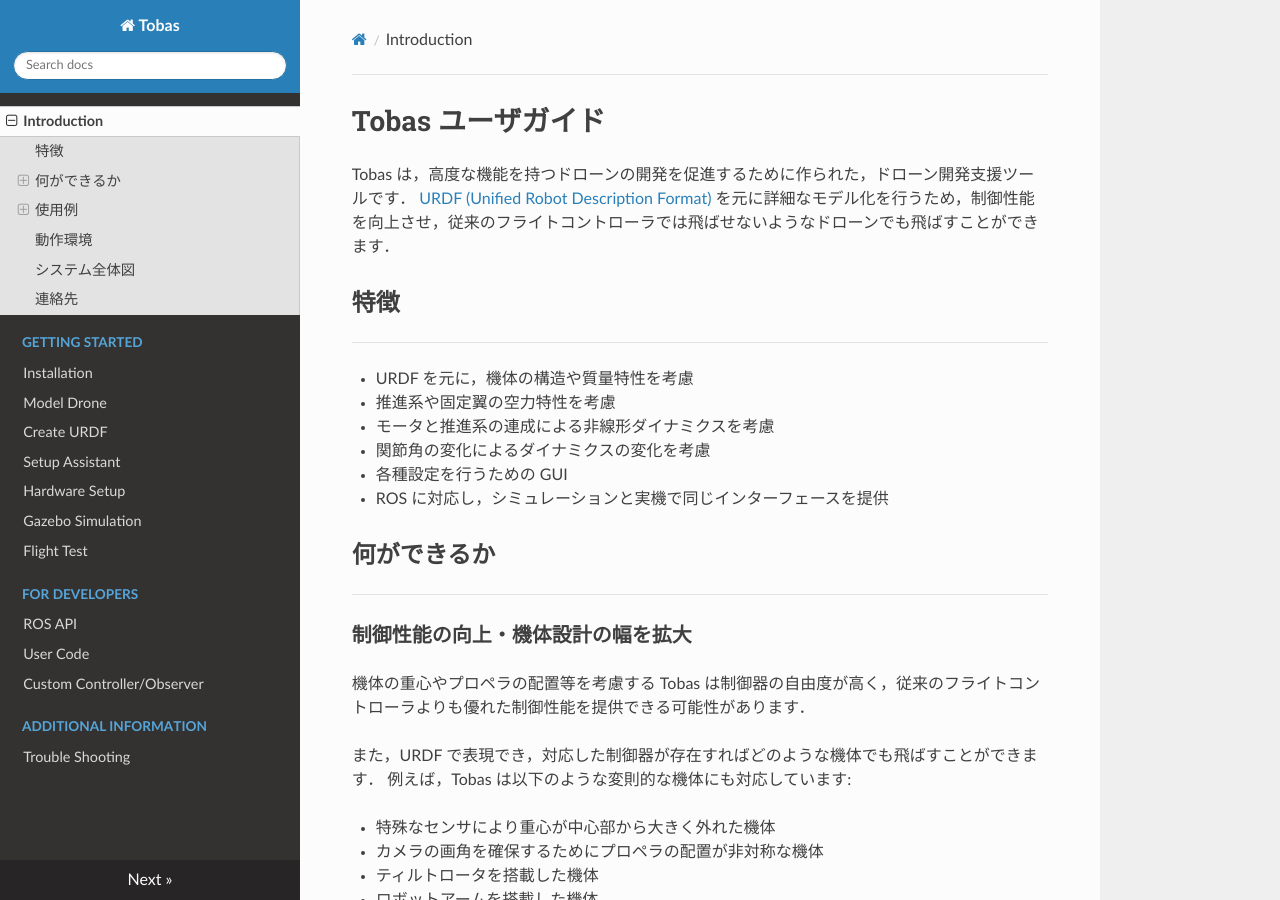
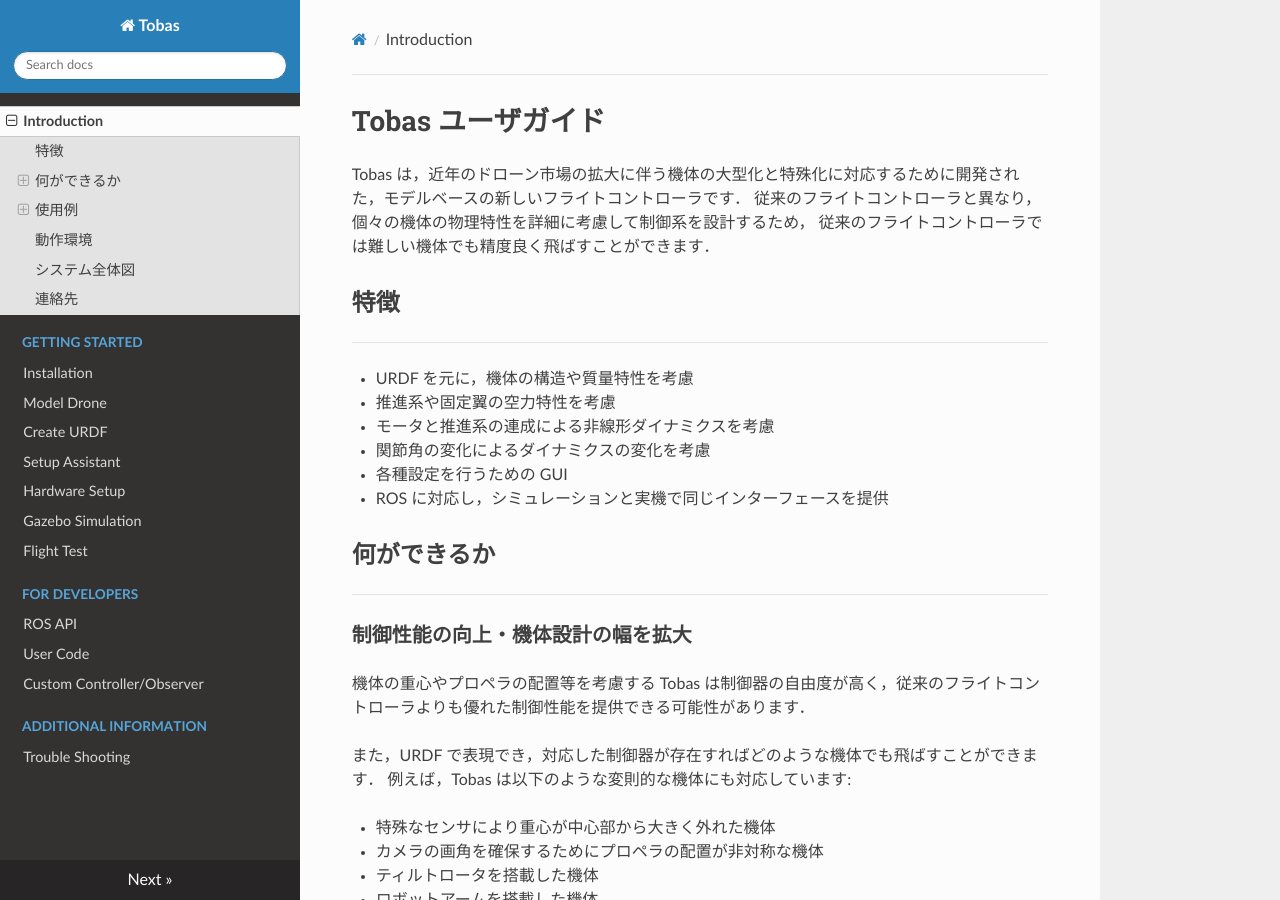
Before and after one commit to TobasFlightControl/tobas_wiki_ja, an MkDocs documentation site: the page built from docs/index.md, in a window 1280 px wide and 900 px high. Built offline with MkDocs 1.6.1, drawn with Linux system fonts in a browser that asks for light colours; nearby versions of some CDN libraries.

Commit message:
edit: index.md

```diff
--- a/docs/index.md
+++ b/docs/index.md
@@ -1,8 +1,8 @@
 # Tobas ユーザガイド
 
-Tobas は，高度な機能を持つドローンの開発を促進するために作られた，ドローン開発支援ツールです．
-<a href=http://forestofazumino.web.fc2.com/ros/ros_urdf_xacro.html target="_blank">URDF (Unified Robot Description Format)</a>
-を元に詳細なモデル化を行うため，制御性能を向上させ，従来のフライトコントローラでは飛ばせないようなドローンでも飛ばすことができます．
+Tobas は，近年のドローン市場の拡大に伴う機体の大型化と特殊化に対応するために開発された，モデルベースの新しいフライトコントローラです．
+従来のフライトコントローラと異なり，個々の機体の物理特性を詳細に考慮して制御系を設計するため，
+従来のフライトコントローラでは難しい機体でも精度良く飛ばすことができます．
 
 ## 特徴
 
```
